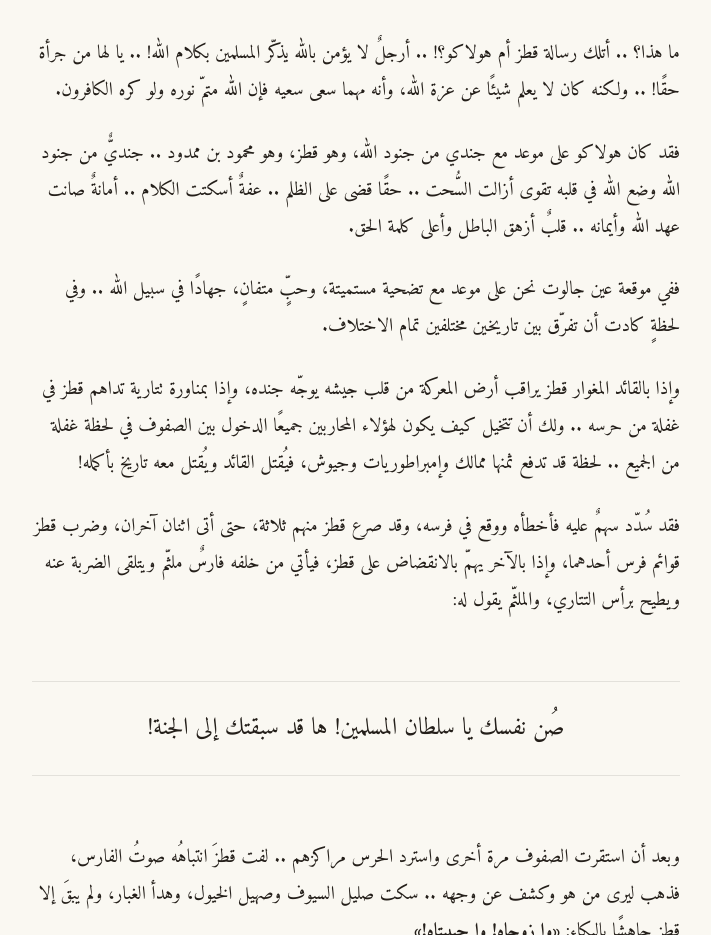
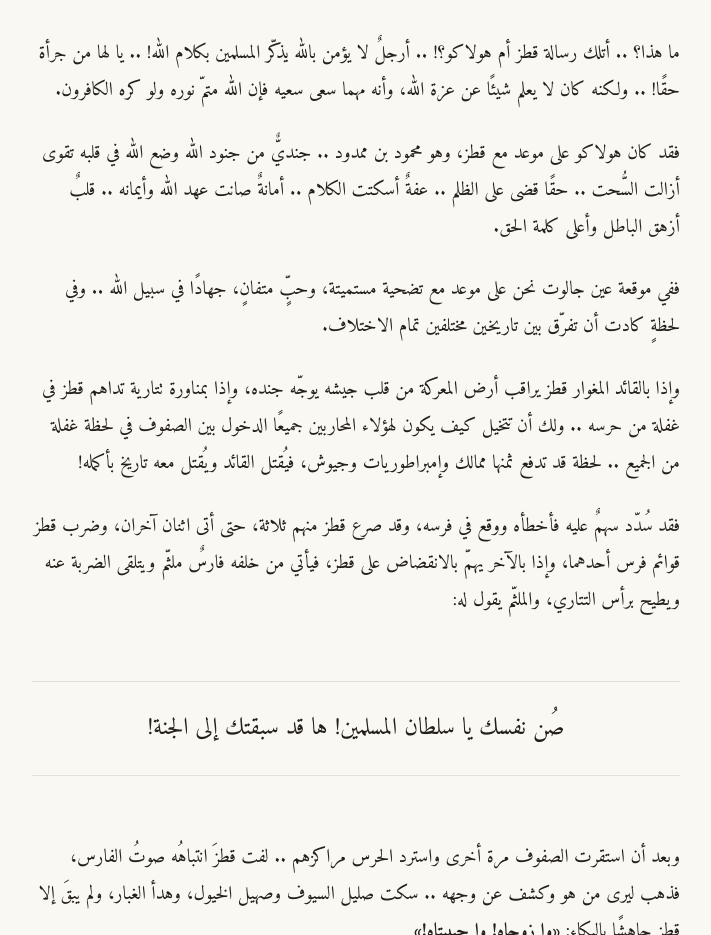
Before and after one commit to Bazina/khatra, a plain HTML site: page khatra-2/index.html in a window 1280 px wide. Shown: the part 2280-3215 px from the top of the page, without its empty margins (284-995 px from the left). Drawn offline with Linux system fonts and the light colour scheme; a web font is replaced by a local one.

Commit message:
تحرير: هولاكو على موعد مع قطز
Co-Authored-By: Claude Opus 5 <noreply@anthropic.com>

```diff
--- a/khatra-2/index.html
+++ b/khatra-2/index.html
@@ -89,7 +89,7 @@
 
     <p>ما هذا؟ .. أتلك رسالة قطز أم هولاكو؟! .. أرجلٌ لا يؤمن بالله يذكّر المسلمين بكلام الله! .. يا لها من جرأة حقًا! .. ولكنه كان لا يعلم شيئًا عن عزة الله، وأنه مهما سعى سعيه فإن الله متمّ نوره ولو كره الكافرون.</p>
 
-    <p>فقد كان هولاكو على موعد مع جندي من جنود الله، وهو قطز، وهو محمود بن ممدود .. جنديٌّ من جنود الله وضع الله في قلبه تقوى أزالت السُّحت .. حقًا قضى على الظلم .. عفةٌ أسكتت الكلام .. أمانةٌ صانت عهد الله وأيمانه .. قلبٌ أزهق الباطل وأعلى كلمة الحق.</p>
+    <p>فقد كان هولاكو على موعد مع قطز، وهو محمود بن ممدود .. جنديٌّ من جنود الله وضع الله في قلبه تقوى أزالت السُّحت .. حقًا قضى على الظلم .. عفةٌ أسكتت الكلام .. أمانةٌ صانت عهد الله وأيمانه .. قلبٌ أزهق الباطل وأعلى كلمة الحق.</p>
 
     <p>ففي موقعة عين جالوت نحن على موعد مع تضحية مستميتة، وحبٍّ متفانٍ، جهادًا في سبيل الله .. وفي لحظةٍ كادت أن تفرّق بين تاريخين مختلفين تمام الاختلاف.</p>
 
```
Also changed, not shown: khatra-2/source.txt.
